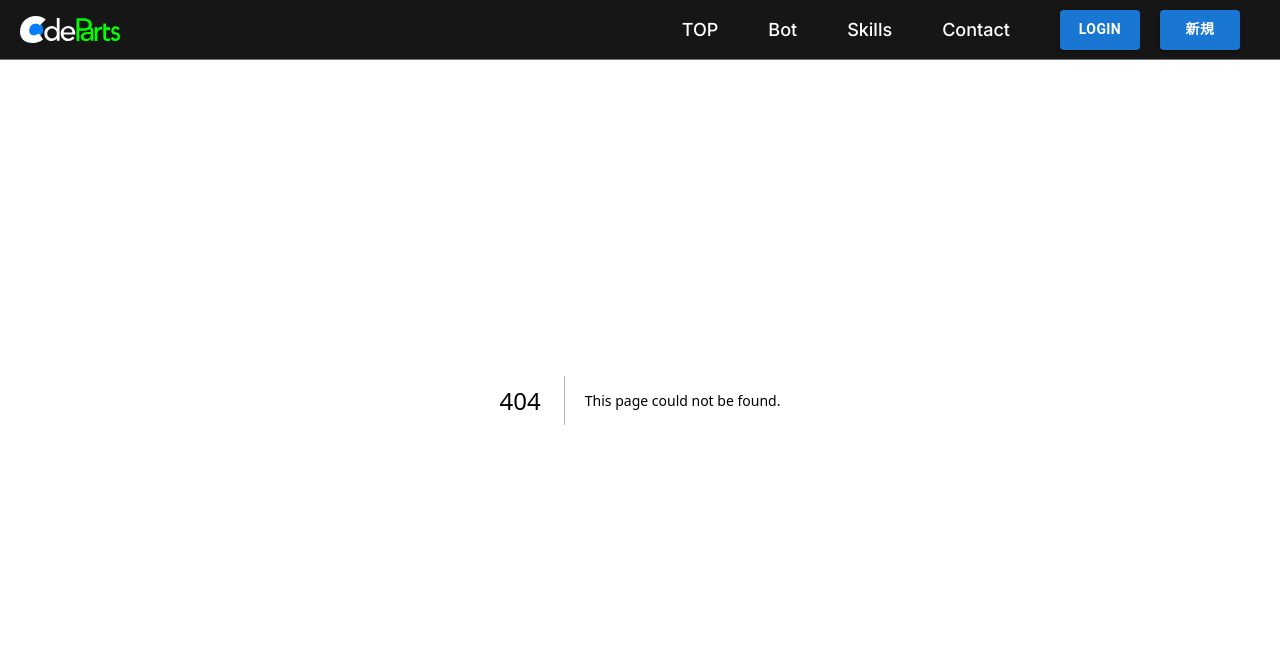
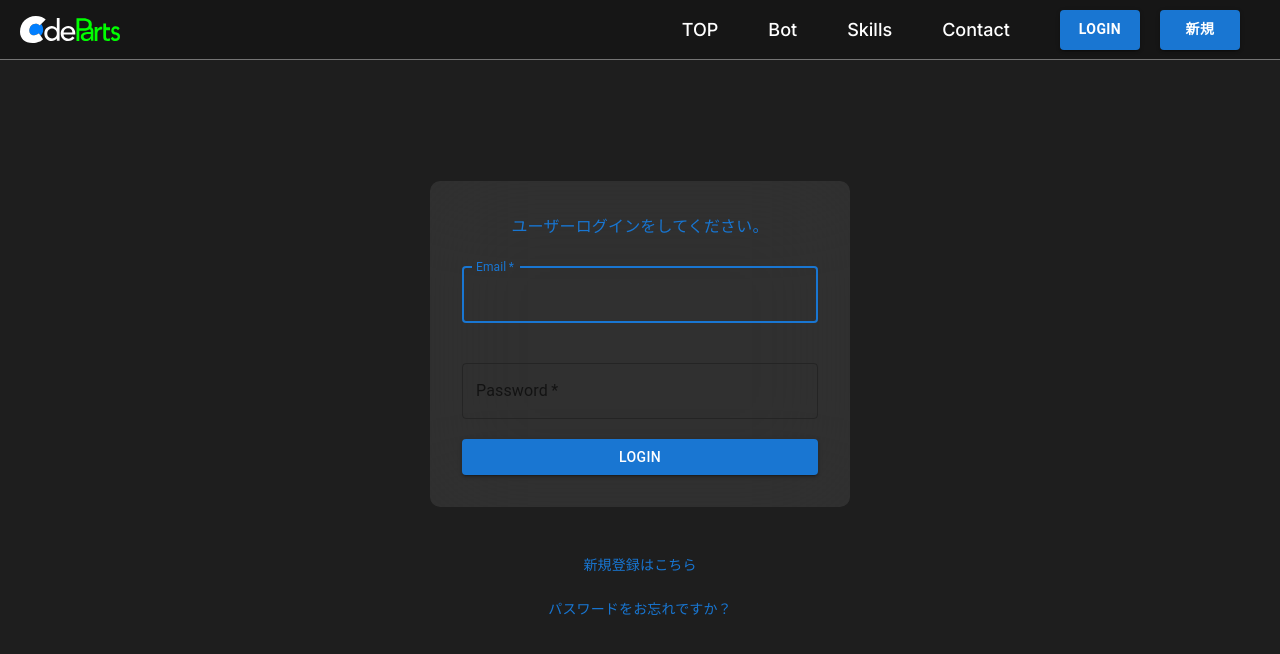
Before and after one commit to TKMhub/codeparts, a Next.js app: page /auth/login in a window 1280 px wide. Before the commit this address had no page. Shown: the top 654 px of the page. Built offline with nearby package versions, Linux system fonts and the light colour scheme.

Commit message:
password

```diff
--- /dev/null
+++ b/app/auth/login/page.tsx
@@ -0,0 +1,117 @@
+"use client";
+import React, { useState, useRef, useEffect } from "react";
+import { Box, Button, TextField, Typography } from "@mui/material";
+import styled from "@emotion/styled";
+import Link from "next/link";
+
+const LoginContainer = styled(Box)`
+  display: flex;
+  flex-direction: column;
+  align-items: center;
+  justify-content: center;
+  height: 100vh;
+  padding: 10rem;
+  color: #1876d2;
+  box-sizing: border-box;
+  @media (max-width: 600px) {
+    padding: 2rem;
+    height: 85vh;
+  }
+`;
+
+const FormBox = styled(Box)`
+  display: flex;
+  flex-direction: column;
+  width: 100%;
+  max-width: 420px;
+  padding: 2rem;
+  border-radius: 10px;
+  background-color: rgba(56, 56, 56, 0.7);
+  margin-bottom: 2rem;
+  backdrop-filter: blur(50px);
+
+  @media (max-width: 600px) {
+    padding: 1rem;
+  }
+`;
+
+const StyledTextField = styled(TextField)`
+  margin-top: 20px;
+  margin-bottom: 20px;
+  color: #ffffff !important;
+`;
+
+const Login = () => {
+  const [email, setEmail] = useState("");
+  const [password, setPassword] = useState("");
+  const emailRef = useRef<HTMLInputElement>(null);
+
+  useEffect(() => {
+    emailRef.current?.focus();
+  }, []);
+
+  const handleEmailChange = (e: React.ChangeEvent<HTMLInputElement>) => {
+    setEmail(e.target.value);
+  };
+
+  const handlePasswordChange = (e: React.ChangeEvent<HTMLInputElement>) => {
+    setPassword(e.target.value);
+  };
+
+  const handleSubmit = (e: React.FormEvent) => {
+    e.preventDefault();
+
+    // ログイン録処理
+    console.log("Email: ", email);
+    console.log("Password: ", password);
+  };
+
+  return (
+    <LoginContainer>
+      <FormBox>
+        <Typography variant="subtitle1" align="center" gutterBottom>
+          ユーザーログインをしてください。
+        </Typography>
+        <form onSubmit={handleSubmit}>
+          <StyledTextField
+            label="Email"
+            type="email"
+            value={email}
+            onChange={handleEmailChange}
+            required
+            fullWidth
+            inputProps={{
+              ref: emailRef,
+              style: { color: "#ffffff" },
+            }}
+          />
+          <StyledTextField
+            label="Password"
+            type="password"
+            value={password}
+            onChange={handlePasswordChange}
+            required
+            fullWidth
+            inputProps={{
+              style: { color: "#ffffff" },
+            }}
+          />
+          <Button type="submit" variant="contained" color="primary" fullWidth>
+            Login
+          </Button>
+        </form>
+      </FormBox>
+      <Box mt={2}>
+        <Typography variant="body2" align="center">
+          <Link href="/auth/signup">新規登録はこちら</Link>
+        </Typography>
+        <br />
+        <Typography variant="body2" align="center">
+          <Link href="/auth/password">パスワードをお忘れですか？</Link>
+        </Typography>
+      </Box>
+    </LoginContainer>
+  );
+};
+
+export default Login;
--- a/app/signup/page.tsx
+++ b/app/auth/password/page.tsx
@@ -4,7 +4,7 @@ import { Box, Button, TextField, Typography } from "@mui/material";
 import styled from "@emotion/styled";
 import Link from "next/link";
 
-const SignupContainer = styled(Box)`
+const PasswordContainer = styled(Box)`
   display: flex;
   flex-direction: column;
   align-items: center;
@@ -13,6 +13,10 @@ const SignupContainer = styled(Box)`
   padding: 10rem;
   color: #1876d2;
   box-sizing: border-box;
+  @media (max-width: 600px) {
+    padding: 2rem;
+    height: 85vh;
+  }
 `;
 
 const FormBox = styled(Box)`
@@ -25,17 +29,21 @@ const FormBox = styled(Box)`
   background-color: rgba(56, 56, 56, 0.7);
   margin-bottom: 2rem;
   backdrop-filter: blur(50px);
+
+  @media (max-width: 600px) {
+    padding: 1rem;
+  }
 `;
 
 const StyledTextField = styled(TextField)`
   margin-top: 20px;
   margin-bottom: 20px;
+  color: #ffffff !important;
 `;
 
-const Signup = () => {
+const Password = () => {
   const [email, setEmail] = useState("");
   const [password, setPassword] = useState("");
-  const [confirmPassword, setConfirmPassword] = useState("");
   const emailRef = useRef<HTMLInputElement>(null);
 
   useEffect(() => {
@@ -50,29 +58,23 @@ const Signup = () => {
     setPassword(e.target.value);
   };
 
-  const handleConfirmPasswordChange = (
-    e: React.ChangeEvent<HTMLInputElement>
-  ) => {
-    setConfirmPassword(e.target.value);
-  };
-
   const handleSubmit = (e: React.FormEvent) => {
     e.preventDefault();
-    if (password !== confirmPassword) {
-      alert("Passwords do not match");
-      return;
-    }
 
-    // 新規ユーザー登録処理
+    // ログイン録処理
     console.log("Email: ", email);
     console.log("Password: ", password);
   };
 
   return (
-    <SignupContainer>
+    <PasswordContainer>
       <FormBox>
-        <Typography variant="h6" align="center" gutterBottom>
-          ユーザーを新規登録してください。
+        <Typography variant="subtitle2" align="center" gutterBottom>
+          ※ 現在、こちらの機能は利用できません。
+        </Typography>
+        <br />
+        <Typography variant="subtitle1" align="center" gutterBottom>
+          パスワード変更メールを送信します。
         </Typography>
         <form onSubmit={handleSubmit}>
           <StyledTextField
@@ -82,36 +84,27 @@ const Signup = () => {
             onChange={handleEmailChange}
             required
             fullWidth
-            inputProps={{ ref: emailRef }}
-          />
-          <StyledTextField
-            label="Password"
-            type="password"
-            value={password}
-            onChange={handlePasswordChange}
-            required
-            fullWidth
-          />
-          <StyledTextField
-            label="Confirm Password"
-            type="password"
-            value={confirmPassword}
-            onChange={handleConfirmPasswordChange}
-            required
-            fullWidth
+            inputProps={{
+              ref: emailRef,
+              style: { color: "#ffffff" },
+            }}
           />
           <Button type="submit" variant="contained" color="primary" fullWidth>
-            Signup
+            Password
           </Button>
         </form>
       </FormBox>
       <Box mt={2}>
-        <Typography variant="body2">
-          <Link href="/login">ログインはこちら</Link>
+        <Typography variant="body2" align="center">
+          <Link href="/auth/signup">新規登録はこちら</Link>
+        </Typography>
+        <br />
+        <Typography variant="body2" align="center">
+          <Link href="/auth/login">ログインはこちら</Link>
         </Typography>
       </Box>
-    </SignupContainer>
+    </PasswordContainer>
   );
 };
 
-export default Signup;
+export default Password;
--- a/app/login/page.tsx
+++ b/app/auth/signup/page.tsx
@@ -4,7 +4,7 @@ import { Box, Button, TextField, Typography } from "@mui/material";
 import styled from "@emotion/styled";
 import Link from "next/link";
 
-const LoginContainer = styled(Box)`
+const SignupContainer = styled(Box)`
   display: flex;
   flex-direction: column;
   align-items: center;
@@ -16,6 +16,7 @@ const LoginContainer = styled(Box)`
 
   @media (max-width: 600px) {
     padding: 2rem;
+    height: 85vh;
   }
 `;
 
@@ -40,9 +41,10 @@ const StyledTextField = styled(TextField)`
   margin-bottom: 20px;
 `;
 
-const Login = () => {
+const Signup = () => {
   const [email, setEmail] = useState("");
   const [password, setPassword] = useState("");
+  const [confirmPassword, setConfirmPassword] = useState("");
   const emailRef = useRef<HTMLInputElement>(null);
 
   useEffect(() => {
@@ -57,19 +59,29 @@ const Login = () => {
     setPassword(e.target.value);
   };
 
+  const handleConfirmPasswordChange = (
+    e: React.ChangeEvent<HTMLInputElement>
+  ) => {
+    setConfirmPassword(e.target.value);
+  };
+
   const handleSubmit = (e: React.FormEvent) => {
     e.preventDefault();
+    if (password !== confirmPassword) {
+      alert("Passwords do not match");
+      return;
+    }
 
-    // ログイン録処理
+    // 新規ユーザー登録処理
     console.log("Email: ", email);
     console.log("Password: ", password);
   };
 
   return (
-    <LoginContainer>
+    <SignupContainer>
       <FormBox>
-        <Typography variant="h6" align="center" gutterBottom>
-          ユーザーログインをしてください。
+        <Typography variant="subtitle1" align="center" gutterBottom>
+          ユーザーを新規登録してください。
         </Typography>
         <form onSubmit={handleSubmit}>
           <StyledTextField
@@ -79,7 +91,10 @@ const Login = () => {
             onChange={handleEmailChange}
             required
             fullWidth
-            inputProps={{ ref: emailRef }}
+            inputProps={{
+              ref: emailRef,
+              style: { color: "#ffffff" },
+            }}
           />
           <StyledTextField
             label="Password"
@@ -88,23 +103,33 @@ const Login = () => {
             onChange={handlePasswordChange}
             required
             fullWidth
+            inputProps={{
+              style: { color: "#ffffff" },
+            }}
+          />
+          <StyledTextField
+            label="Confirm Password"
+            type="password"
+            value={confirmPassword}
+            onChange={handleConfirmPasswordChange}
+            required
+            fullWidth
+            inputProps={{
+              style: { color: "#ffffff" },
+            }}
           />
           <Button type="submit" variant="contained" color="primary" fullWidth>
-            Login
+            Signup
           </Button>
         </form>
       </FormBox>
       <Box mt={2}>
-        <Typography variant="body2" align="center">
-          <Link href="/login">新規登録はこちら</Link>
-        </Typography>
-        <br />
-        <Typography variant="body2" align="center">
-          <Link href="/login">パスワードをお忘れですか？</Link>
+        <Typography variant="body2">
+          <Link href="/auth/login">ログインはこちら</Link>
         </Typography>
       </Box>
-    </LoginContainer>
+    </SignupContainer>
   );
 };
 
-export default Login;
+export default Signup;
--- a/app/page.tsx
+++ b/app/page.tsx
@@ -45,7 +45,7 @@ const Home = () => {
             <br />
             自分のサービスに取り入れよう。
           </h1>
-          <Link href="/signup">
+          <Link href="/auth/signup">
             <Button className={styles.Top_Button} variant="outlined">
               <p>Get Started</p>
             </Button>
--- a/components/Header/MobileHeader/page.tsx
+++ b/components/Header/MobileHeader/page.tsx
@@ -95,7 +95,7 @@ const MobileHeader: React.FC = () => {
                 >
                   <div className={styles.MenuItems}>
                     {renderLinks()}
-                    <Link href="/login">
+                    <Link href="/auth/login">
                       <Button
                         className={styles.Header_right_item_buttonSpace_button}
                         variant="contained"
@@ -109,7 +109,7 @@ const MobileHeader: React.FC = () => {
                         Login
                       </Button>
                     </Link>
-                    <Link href="/signup">
+                    <Link href="/auth/signup">
                       <Button
                         className={styles.Header_right_item_buttonSpace_button}
                         variant="contained"
--- a/components/Header/PCHeader/page.tsx
+++ b/components/Header/PCHeader/page.tsx
@@ -31,7 +31,10 @@ const PCHeader = () => {
           <Link href="/" className={styles.Header_right_item_link}>
             Contact
           </Link>
-          <Link href="/login" className={styles.Header_right_item_buttonSpace}>
+          <Link
+            href="/auth/login"
+            className={styles.Header_right_item_buttonSpace}
+          >
             <Button
               className={styles.Header_right_item_buttonSpace_button}
               variant="contained"
@@ -40,7 +43,10 @@ const PCHeader = () => {
               Login
             </Button>
           </Link>
-          <Link href="/signup" className={styles.Header_right_item_buttonSpace}>
+          <Link
+            href="/auth/signup"
+            className={styles.Header_right_item_buttonSpace}
+          >
             <Button
               className={styles.Header_right_item_buttonSpace_button}
               variant="contained"
```
